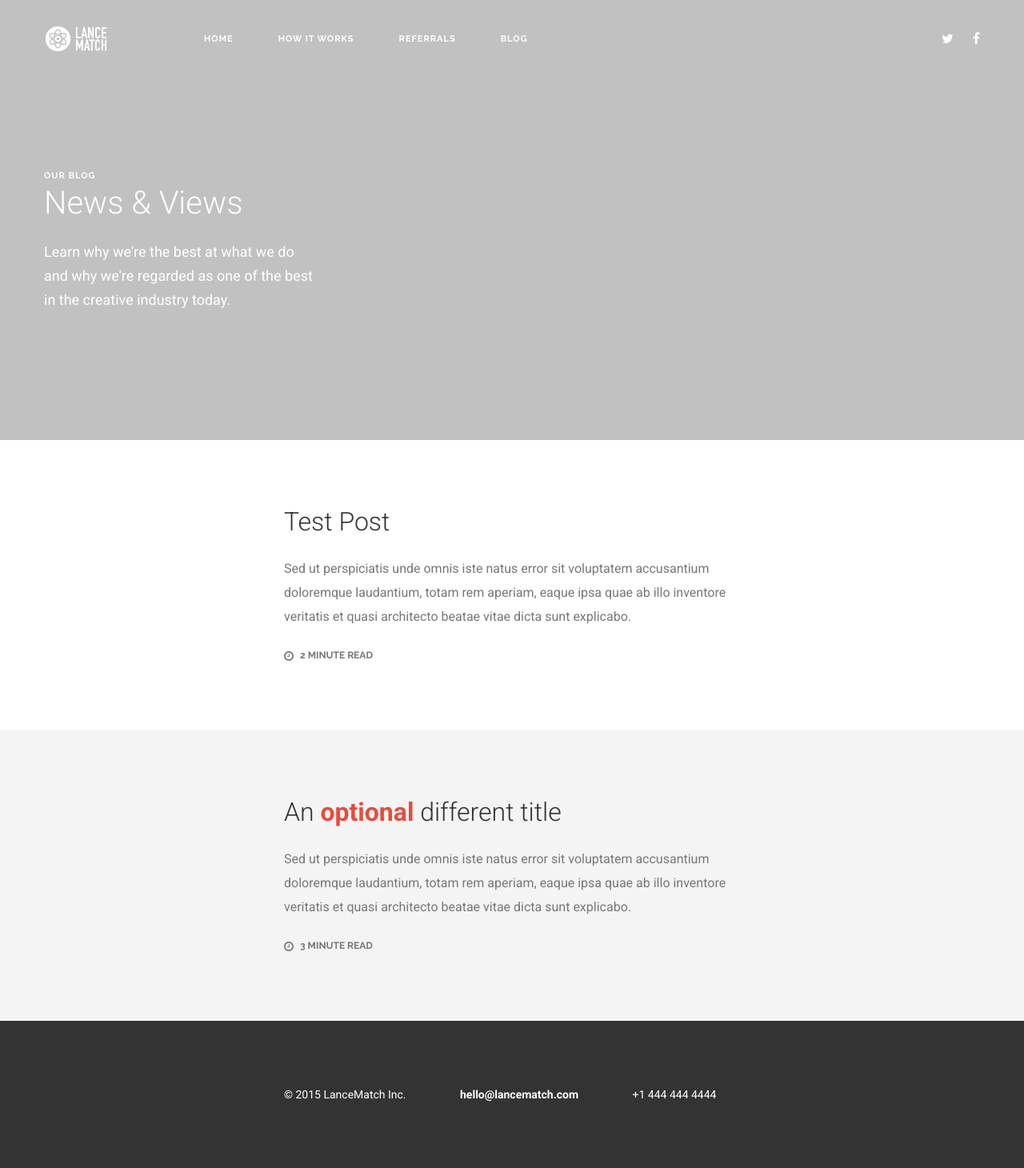
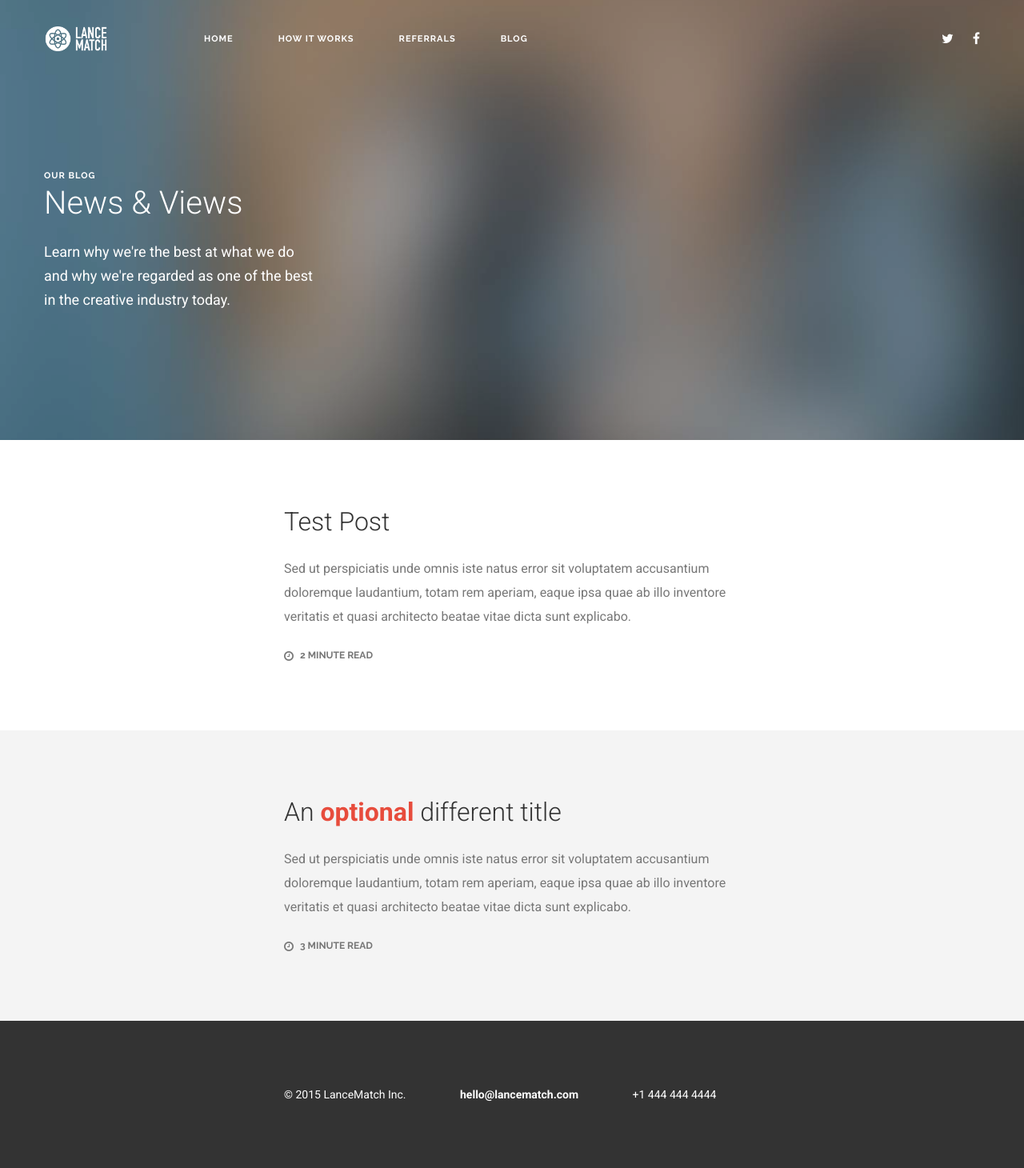
Before and after one commit to LanceMatch/LanceMatch, a Jekyll site: the page built from blog/index.html, in a window 1280 px wide. Shown: the whole page at 80% size. Built offline with Jekyll 4.4.1, drawn with Linux system fonts in a browser that asks for light colours.

Commit message:
added missing image from blog/index

```diff
--- a/blog/index.html
+++ b/blog/index.html
@@ -4,7 +4,7 @@ layout: default
 <div class="main-container">
   <header class="page-header">
     <div class="background-image-holder parallax-background">
-      <img class="background-image" alt="Background Image" src="img/hero6.jpg">
+      <img class="background-image" alt="Background Image" src="/img/hero6.jpg">
     </div>
 
     <div class="container">
```
Also changed, not shown: img/hero6.jpg (added).
